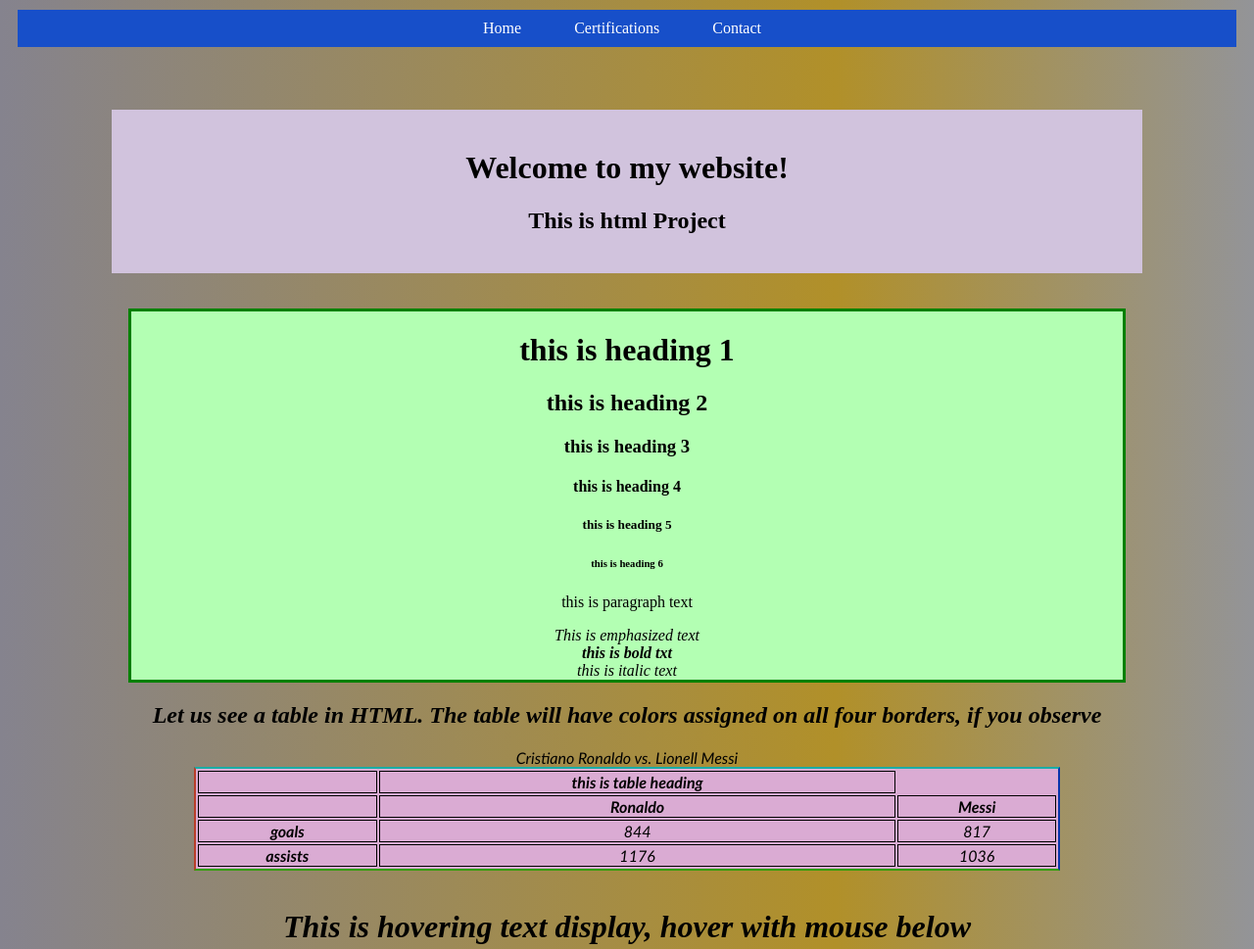
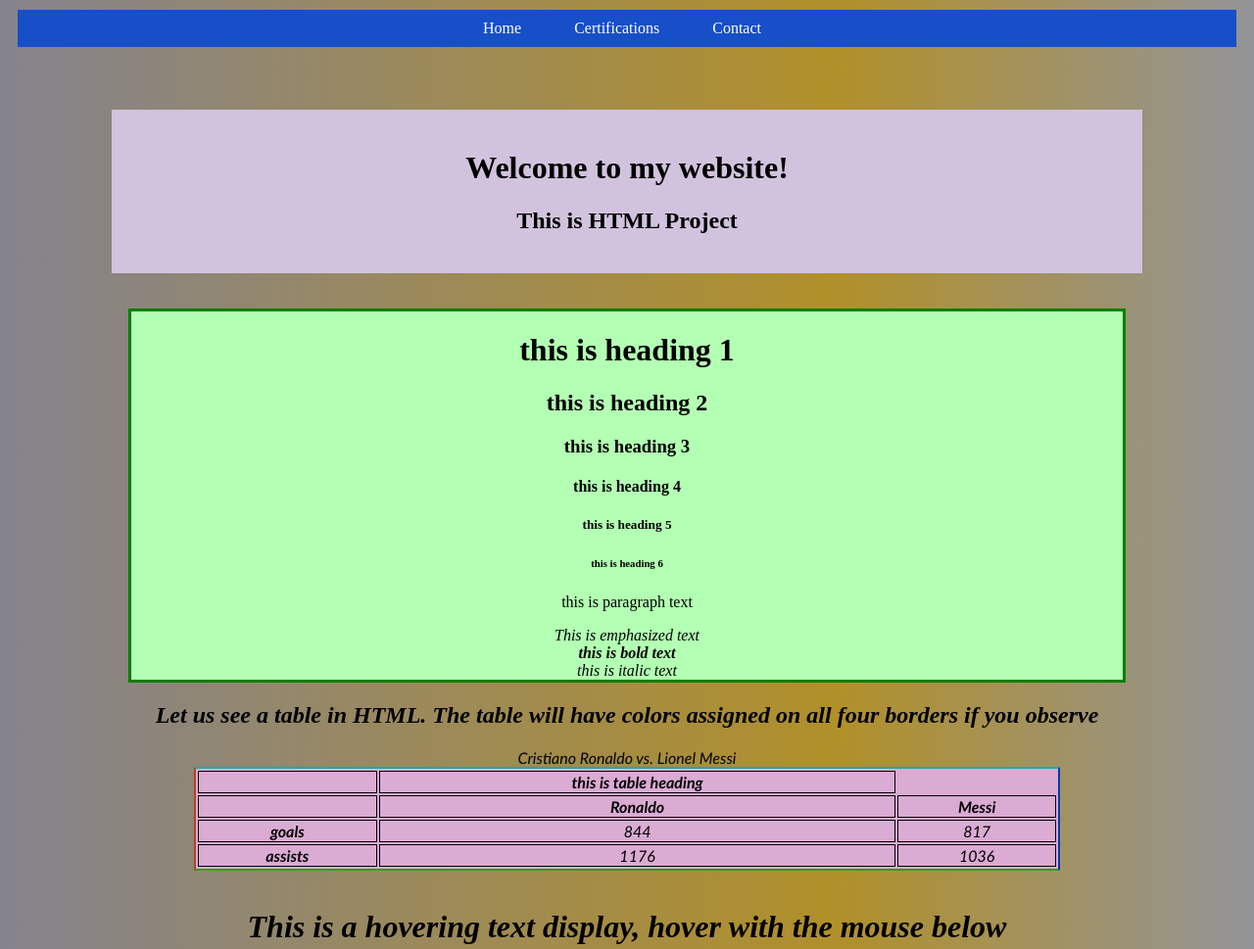
Before and after one commit to Lakshman-Ch-maker/Front_End_Web_Development, a plain HTML site: page web/index.html in a window 1280 px wide. Shown: the top 969 px of the page at 98% size. Drawn offline with Linux system fonts and the light colour scheme.

Commit message:
Update index.html

```diff
--- a/web/index.html
+++ b/web/index.html
@@ -2,7 +2,8 @@
 <html>
 
 <head>
-<meta charset="UTF-8" lang="en">
+<!-- <meta charset="UTF-8" lang="en"> -->
+<meta name="viewport" content="width=device-width, initial-scale=1">
 <title>Project HTML and CSS</title>
 <link href="style.css" rel="stylesheet" type="text/css">
 
@@ -25,7 +26,7 @@
 	<div class="banner">
 		<h1>Welcome to my website!</h1>
 
-		<h2> This is html Project </h2>
+		<h2> This is HTML Project </h2>
 	  </div>
 
  <br><br>
@@ -42,12 +43,12 @@
 
 
  <em> This is emphasized text <em><br>
- <b> this is bold txt </b><br>
+ <b> this is bold text </b><br>
  <i> this is italic text </i><br>
 
  </div>
 
-<h2> Let us see a table in HTML. The table will have colors assigned on all four borders, if you observe</h2>
+<h2> Let us see a table in HTML. The table will have colors assigned on all four borders if you observe</h2>
 <table class="tab"  >
 
 
@@ -72,11 +73,11 @@
 	</tr>
 
 	<caption>
-	Cristiano Ronaldo vs. Lionell Messi
+	Cristiano Ronaldo vs. Lionel Messi
 </caption>
 	</table>
 	<br>
-<h1>This is hovering text display, hover with mouse below</h1>
+<h1>This is a hovering text display, hover with the mouse below</h1>
 	<div class="image-container">
 		<h1 class="hover-image">This is hovering part</h1>
 
```
